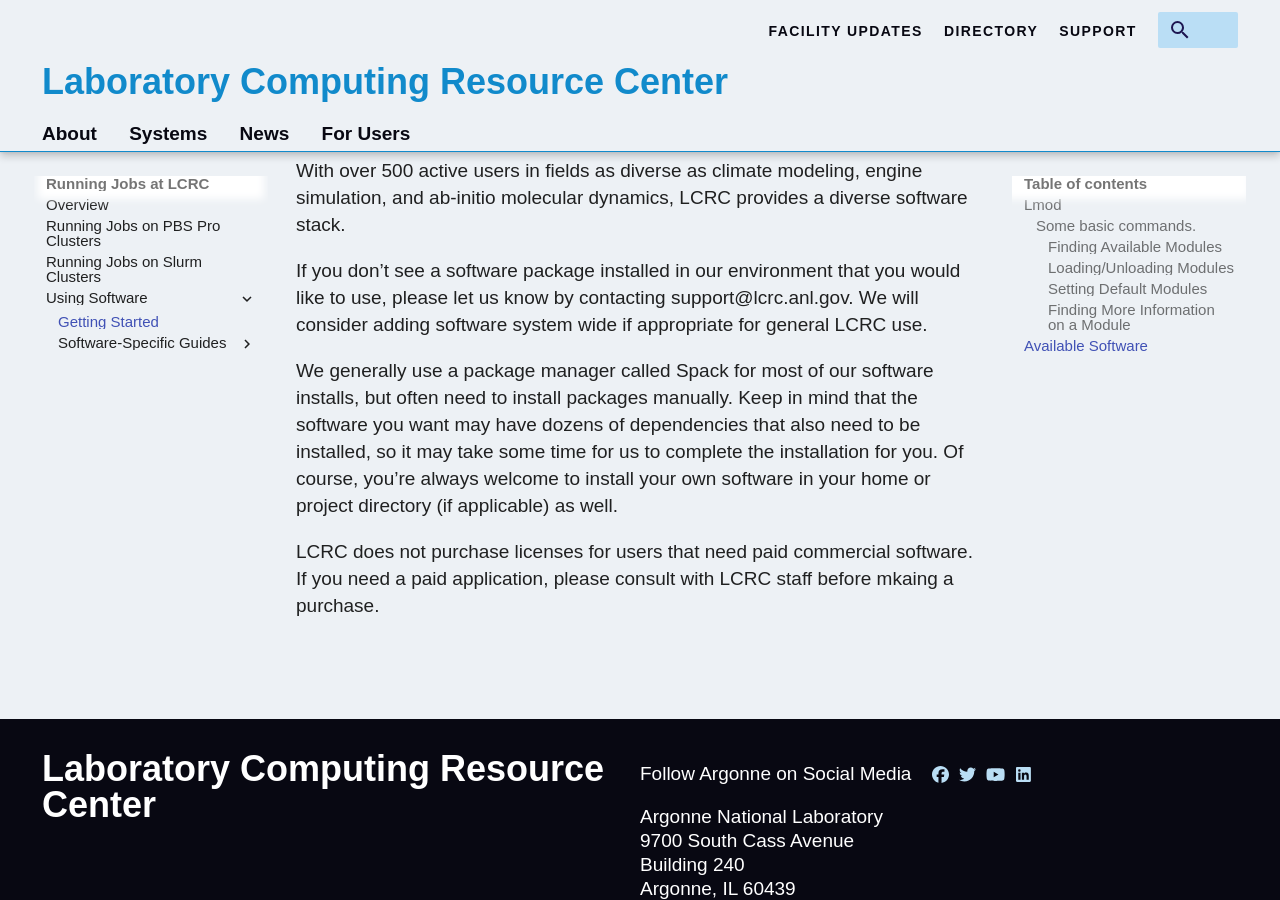
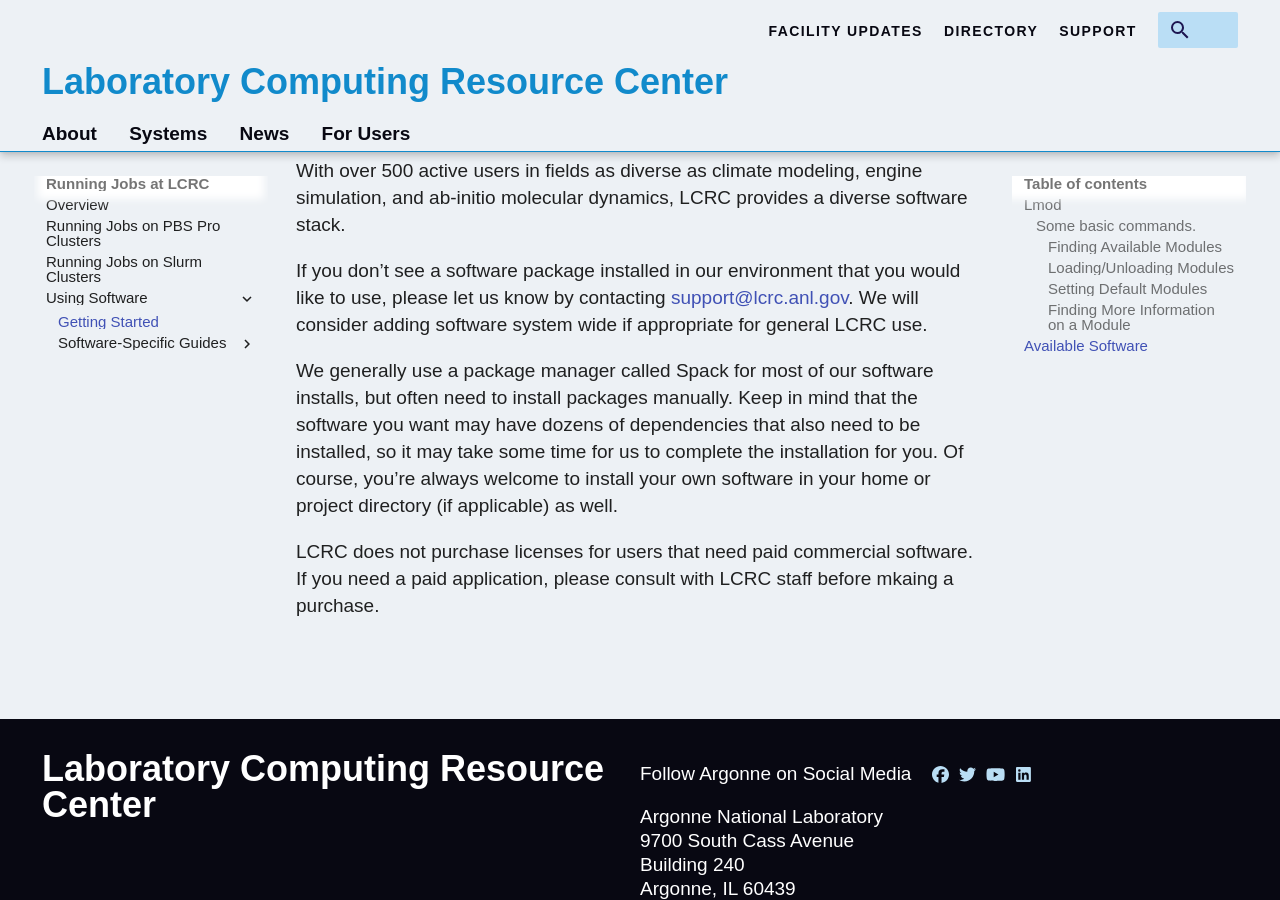
Before and after one commit to argonne-lcrc/user-guides, an MkDocs documentation site: the page built from docs/using-software/getting-started.md, in a window 1280 px wide and 900 px high, scrolled down 1808 px. Built offline with MkDocs 1.6.1 and Material for MkDocs 9.7.7, drawn with Linux system fonts in a browser that asks for light colours; some web fonts are replaced; comment, search, counter and statistics services are not loaded; part of the change alters nothing that is shown.

```diff
--- a/docs/using-software/getting-started.md
+++ b/docs/using-software/getting-started.md
@@ -47,7 +47,7 @@ LCRC uses Lmod (Lua Environment Modules) for software and environment variable m
 
 With over 500 active users in fields as diverse as climate modeling, engine simulation, and ab-initio molecular dynamics, LCRC provides a diverse software stack.
 
-If you don’t see a software package installed in our environment that you would like to use, please let us know by contacting support@lcrc.anl.gov. We will consider adding software system wide if appropriate for general LCRC use.
+If you don’t see a software package installed in our environment that you would like to use, please let us know by contacting [support@lcrc.anl.gov](mailto:support@lcrc.anl.gov). We will consider adding software system wide if appropriate for general LCRC use.
 
 We generally use a package manager called Spack for most of our software installs, but often need to install packages manually. Keep in mind that the software you want may have dozens of dependencies that also need to be installed, so it may take some time for us to complete the installation for you. Of course, you’re always welcome to install your own software in your home or project directory (if applicable) as well.
 
```
